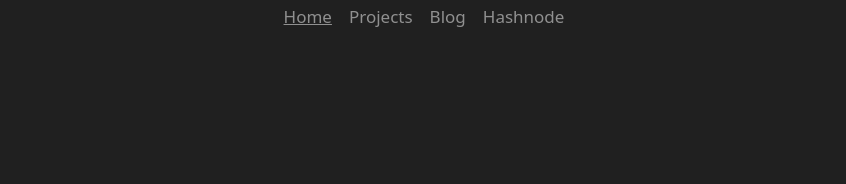
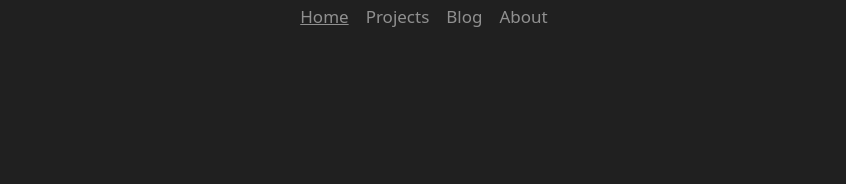
Before and after one commit to otherdcn/otherdcn.github.io, a Jekyll site: the page built from index.html, in a window 1280 px wide. Shown: the top 184 px of the page, without its empty margins (216-1062 px from the left). Built offline with Jekyll 4.4.1, drawn with Linux system fonts in a browser that asks for light colours.

Commit message:
Remove Hashnode from nav and replace with about me

```diff
--- a/_data/navigation.yml
+++ b/_data/navigation.yml
@@ -4,5 +4,5 @@
   link: /project.html
 - name: Blog
   link: /blog.html
-- name: Hashnode
-  link: https://otherdcn.hashnode.dev/
+- name: About
+  link: /about.html
```
